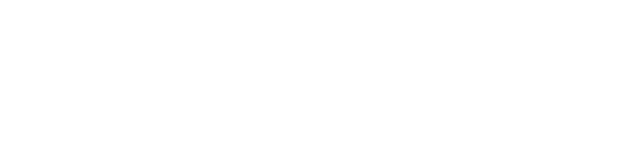
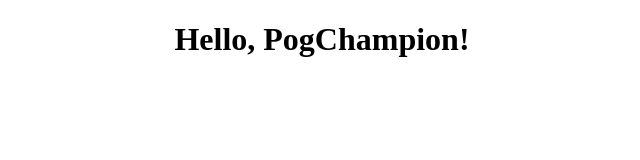
Before and after one commit to Gracek-G/quote-generator, a plain HTML site: page index.html in a window 1280 px wide. Shown: the whole page, without its empty margins (318-958 px from the left). Drawn offline with Linux system fonts and the light colour scheme.

Commit message:
hello pogchampion added and centered

```diff
--- a/index.html
+++ b/index.html
@@ -8,7 +8,11 @@
     <link rel="stylesheet" href="https://cdnjs.cloudflare.com/ajax/libs/font-awesome/6.1.1/css/all.min.css">
     <link rel="stylesheet" href="style.css">
 </head>
+<style>
+    h1 {text-align: center;}
+</style>
 <body>
+    <h1>Hello, PogChampion!</h1>
     <!-- Script -->
     <script src="script.js"></script>
 </body>
```
